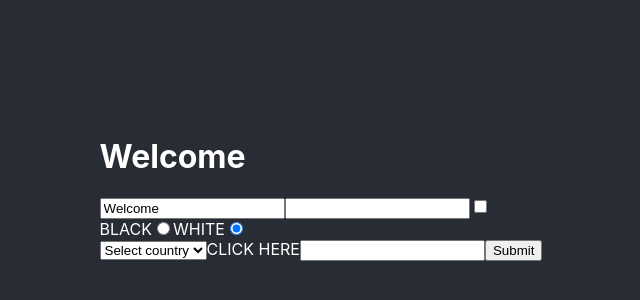
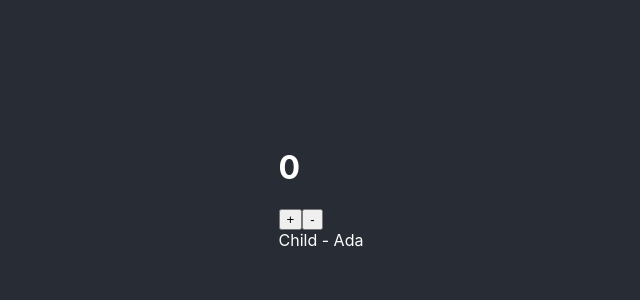
Before and after one commit to szczepanskimichal/rr, a React (Create React App) app: page / in a window 1280 px wide. Shown: the part 212-512 px from the top of the page, without its empty margins (319-959 px from the left). Built offline with nearby package versions, Linux system fonts and the light colour scheme.

Commit message:
componentDidMount

```diff
--- a/src/App.js
+++ b/src/App.js
@@ -1,11 +1,27 @@
 import React from "react";
-import Form from "./components/Form/Form";
+import Livecycle from "./components/LifeCycle/Lifecycle"; // Upewnij się, że ścieżka do pliku Livecycle.js jest poprawna
 
-function App() {
-  return <Form />;
+class App extends React.Component {
+  render() {
+    return (
+      <div>
+        <Livecycle />
+      </div>
+    );
+  }
 }
 
 export default App;
+
+//------------------------------------------------------
+// import React from "react";
+// import Form from "./components/Form/Form";
+
+// function App() {
+//   return <Form />;
+// }
+
+// export default App;
 
 //------------------------------------------------------
 // import React from "react";
--- a/src/components/LifeCycle/Lifecycle.js
+++ b/src/components/LifeCycle/Lifecycle.js
@@ -1,13 +1,70 @@
 import React, { Component } from "react";
 
 class Child extends Component {
+  state = {
+    name: "Mija",
+  };
+  componentDidMount() {
+    console.log("Child componentDidMount");
+  }
+  // console.log("Child render");
+  // return <div>Child</div>;
+  static getDerivedStateFromProps(props, state) {
+    console.log("Child getDerivedStateFromProps");
+
+    if (props.name !== state.name) {
+      return {
+        name: props.name,
+      };
+    }
+
+    return null;
+  }
+
   render() {
-    return <div>Child</div>;
+    console.log("Child render");
+    return <div>Child - {this.state.name}</div>;
   }
 }
+
 class Livecycle extends Component {
+  constructor(props) {
+    super(props);
+    console.log("constructor");
+    this.state = {
+      counter: 0,
+    };
+  }
+
+  increment = () => {
+    this.setState((prev) => ({ counter: prev.counter + 1 }));
+  };
+
+  decrement = () => {
+    this.setState((prev) => ({ counter: prev.counter - 1 }));
+  };
+
+  componentDidMount() {
+    console.log("componentDidMount");
+    // setInterval(() => {
+    //   this.setState((prev) => ({ counter: prev.counter + 1 }));
+    // }, 2000);
+    // setTimeout(() => {
+    //   alert("twoja reklama");
+    // }, 5000);
+  }
+
   render() {
-    return <>LIFE CYCLE</>;
+    console.log("render");
+    const { counter } = this.state;
+    return (
+      <>
+        <h1>{counter}</h1>
+        <button onClick={this.increment}>+</button>
+        <button onClick={this.decrement}>-</button>
+        <Child name="Ada" />
+      </>
+    );
   }
 }
 
```
